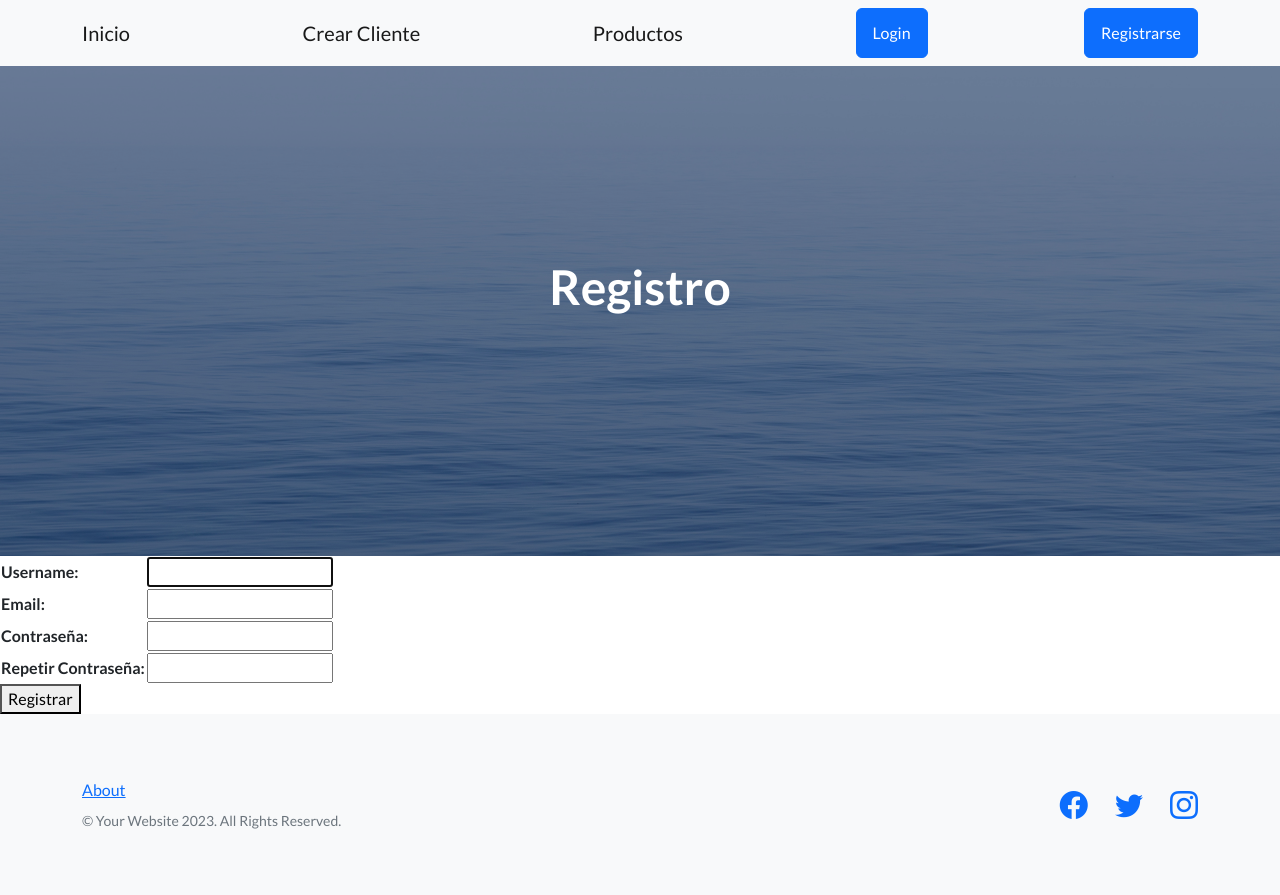
After one commit to augustolopez674/tercera-pre-entrega-Lopez, a Django app: page /usuarios/registro/ in a window 1280 px wide. The commit adds this page. Run offline with Django 4.2, Linux system fonts and the light colour scheme; some libraries are stand-ins or nearby versions.

Commit message:
Agregué el registro de usuario

```diff
--- a/templates/base.html
+++ b/templates/base.html
@@ -31,6 +31,7 @@
                 <a class="btn btn-secondary" href={% url 'usuarios:logout' %}>Logout</a>
                 {% else %}
                 <a class="btn btn-primary" href={% url 'usuarios:login' %}>Login</a>
+                <a class="btn btn-primary" href={% url 'usuarios:registrarse' %}>Registrarse</a>
                 {% endif %}
             </div>
         </nav>
--- /dev/null
+++ b/usuarios/forms.py
@@ -0,0 +1,16 @@
+from django import forms
+from django.contrib.auth.forms import UserCreationForm
+from django.contrib.auth.models import User
+
+
+
+class FormularioCreacionUsuarios(UserCreationForm):
+    email = forms.EmailField()
+    password1 = forms.CharField(label='Contraseña', widget=forms.PasswordInput)
+    password2 = forms.CharField(label='Repetir Contraseña', widget=forms.PasswordInput)
+
+
+    class Meta:
+        model = User
+        fields = ['username', 'email', 'password1', 'password2']
+        help_texts = {k:"" for k in fields}
--- /dev/null
+++ b/usuarios/templates/usuarios/registro.html
@@ -0,0 +1,23 @@
+{% extends 'base.html' %}
+
+{% block title_head %}
+<title>Registrarse</title>
+{% endblock title_head %}
+
+{% block h1_header %}
+Registro
+{% endblock h1_header %}
+
+
+
+{% block contenido %}
+
+<form action={% url 'usuarios:registrarse' %} method="post">
+    {% csrf_token %}
+    <table>
+        {{formulario}}
+    </table>
+    <button>Registrar</button>
+</form>
+
+{% endblock contenido %}
--- a/usuarios/urls.py
+++ b/usuarios/urls.py
@@ -8,4 +8,5 @@ app_name = 'usuarios'
 urlpatterns = [
     path('login/', views.login, name='login'),
     path('logout/', LogoutView.as_view(template_name='usuarios/logout.html'), name='logout'),
+    path('registro/', views.registrarse, name='registrarse')
 ]
--- a/usuarios/views.py
+++ b/usuarios/views.py
@@ -1,6 +1,7 @@
 from django.shortcuts import render, redirect
-from django.contrib.auth.forms import AuthenticationForm
+from django.contrib.auth.forms import AuthenticationForm, UserCreationForm
 from django.contrib.auth import authenticate, login as app_login
+from usuarios.forms import FormularioCreacionUsuarios
 
 # Create your views here.
 
@@ -22,3 +23,17 @@ def login(request):
 
     formulario = AuthenticationForm()
     return render(request, 'usuarios/login.html', {'formulario': formulario})
+
+
+def registrarse(request):
+
+    if request.method == 'POST':
+        formulario = FormularioCreacionUsuarios(request.POST)
+        if formulario.is_valid():
+            formulario.save()
+            return redirect('usuarios:login')
+        else:
+            return render(request, 'usuarios/registro.html', {'formulario': formulario})
+
+    formulario = FormularioCreacionUsuarios()
+    return render(request, 'usuarios/registro.html', {'formulario': formulario})
```
